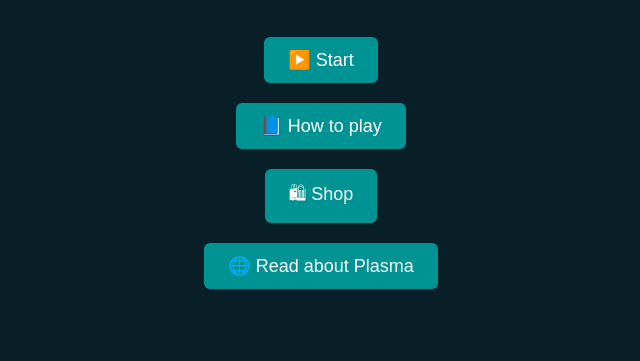
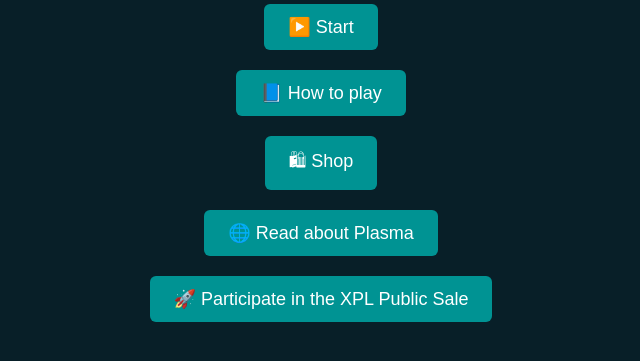
Before and after one commit to CrpBase/plasmagame, a plain HTML site: page index.html in a window 1280 px wide. Shown: the part 307-668 px from the top of the page, without its empty margins (319-959 px from the left). Drawn offline with Linux system fonts and the light colour scheme.

Commit message:
Update index.html

```diff
--- a/index.html
+++ b/index.html
@@ -90,6 +90,7 @@
     <button onclick="openTutorial()">📘 How to play</button>
     <button onclick="openShop()">🛍 Shop</button>
     <button onclick="window.open('https://www.plasma.to/', '_blank')">🌐 Read about Plasma</button>
+    <button onclick="window.open('https://app.plasma.to/', '_blank')">🚀 Participate in the XPL Public Sale</button>
   </div>
 
   <div id="game-container">
```
